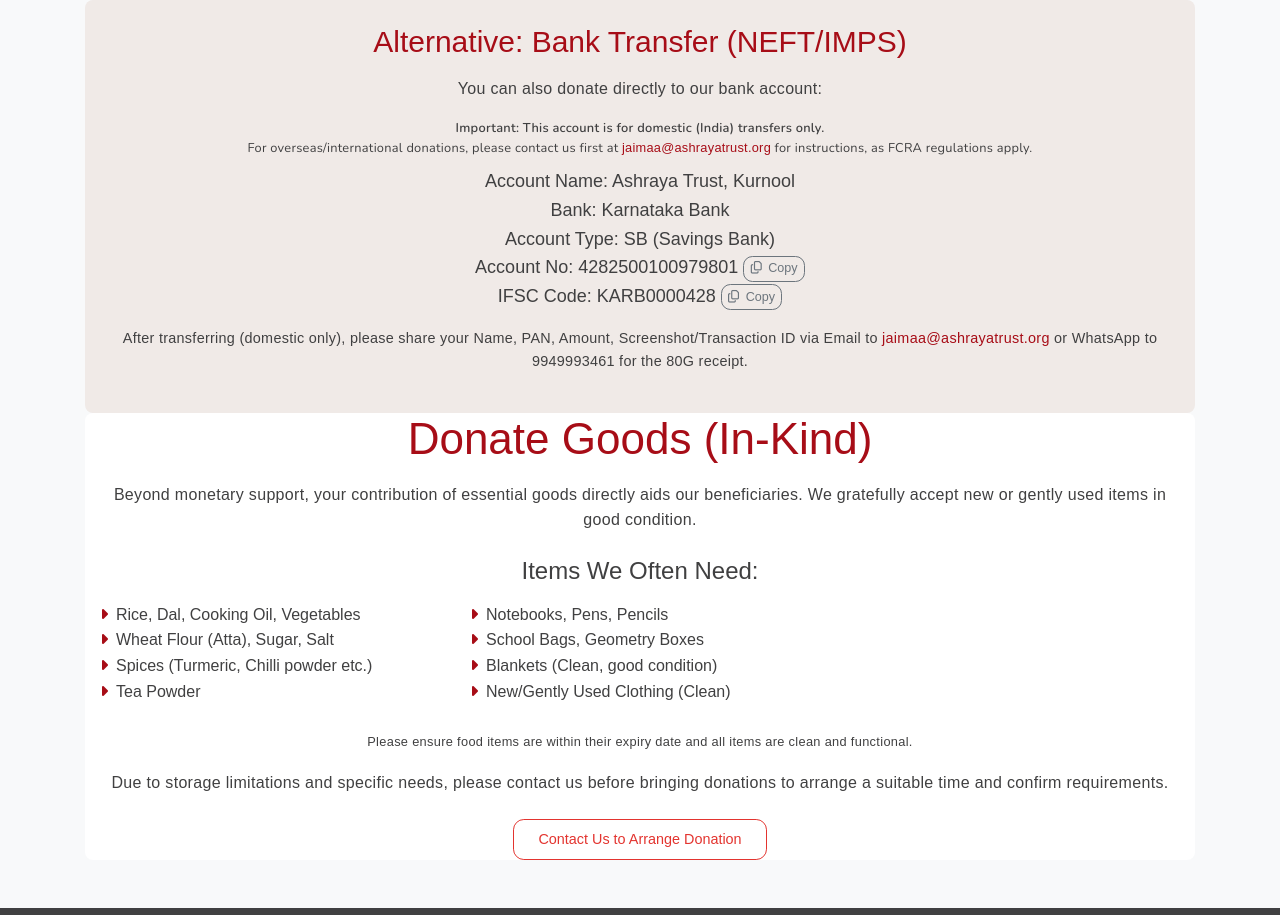
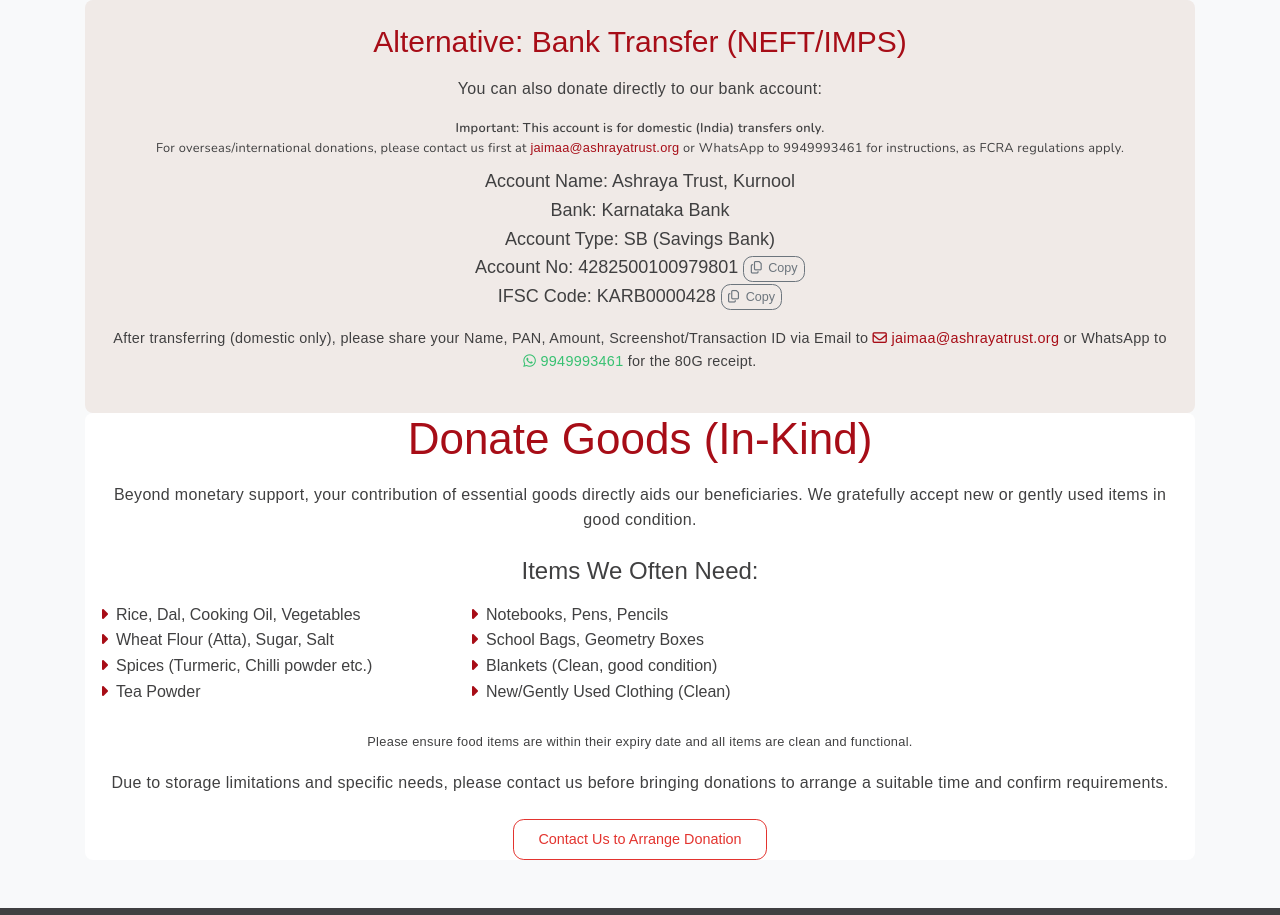
Before and after one commit to AshrayaTrust/Website, a plain HTML site: page donate.html in a window 1280 px wide. Shown: the part 1657-2572 px from the top of the page. Drawn offline with nearby package versions, Linux system fonts and the light colour scheme.

Commit message:
added whatsapp msg send option

```diff
--- a/donate.html
+++ b/donate.html
@@ -281,7 +281,7 @@
                 <p class="text-center lite mb-1">You can also donate directly to our bank account:</p>
                 <p class="text-center text-warning small mb-2">
                     <strong>Important: This account is for domestic (India) transfers only.</strong><br>
-                    For overseas/international donations, please contact us first at <a href="mailto:jaimaa@ashrayatrust.org" class="text-red demi">jaimaa@ashrayatrust.org</a> for instructions, as FCRA regulations apply.
+                    For overseas/international donations, please contact us first at <a href="mailto:jaimaa@ashrayatrust.org" class="text-red demi">jaimaa@ashrayatrust.org</a> or WhatsApp to 9949993461 for instructions, as FCRA regulations apply.
                 </p>
                 <div class="text-center font-l demi">
                     Account Name: Ashraya Trust, Kurnool <br>
@@ -299,7 +299,10 @@
                     </button>
                 </div>
                 <p class="text-center lite mt-3" style="font-size: 0.9em;">
-                    After transferring (domestic only), please share your Name, PAN, Amount, Screenshot/Transaction ID via Email to <a href="mailto:jaimaa@ashrayatrust.org" class="text-red demi">jaimaa@ashrayatrust.org</a> or WhatsApp to 9949993461 for the 80G receipt.
+                    After transferring (domestic only), please share your Name, PAN, Amount, Screenshot/Transaction ID via Email to <a href="mailto:jaimaa@ashrayatrust.org" class="text-red demi"><i class="far fa-envelope"></i> jaimaa@ashrayatrust.org</a> or WhatsApp to
+                    <a href="https://wa.me/919949993461" target="_blank" rel="noopener noreferrer" class="text-success demi">
+                        <i class="fab fa-whatsapp"></i> 9949993461
+                    </a> for the 80G receipt.
                 </p>
             </div>
             <!-- Donate In-Kind Section -->
```
